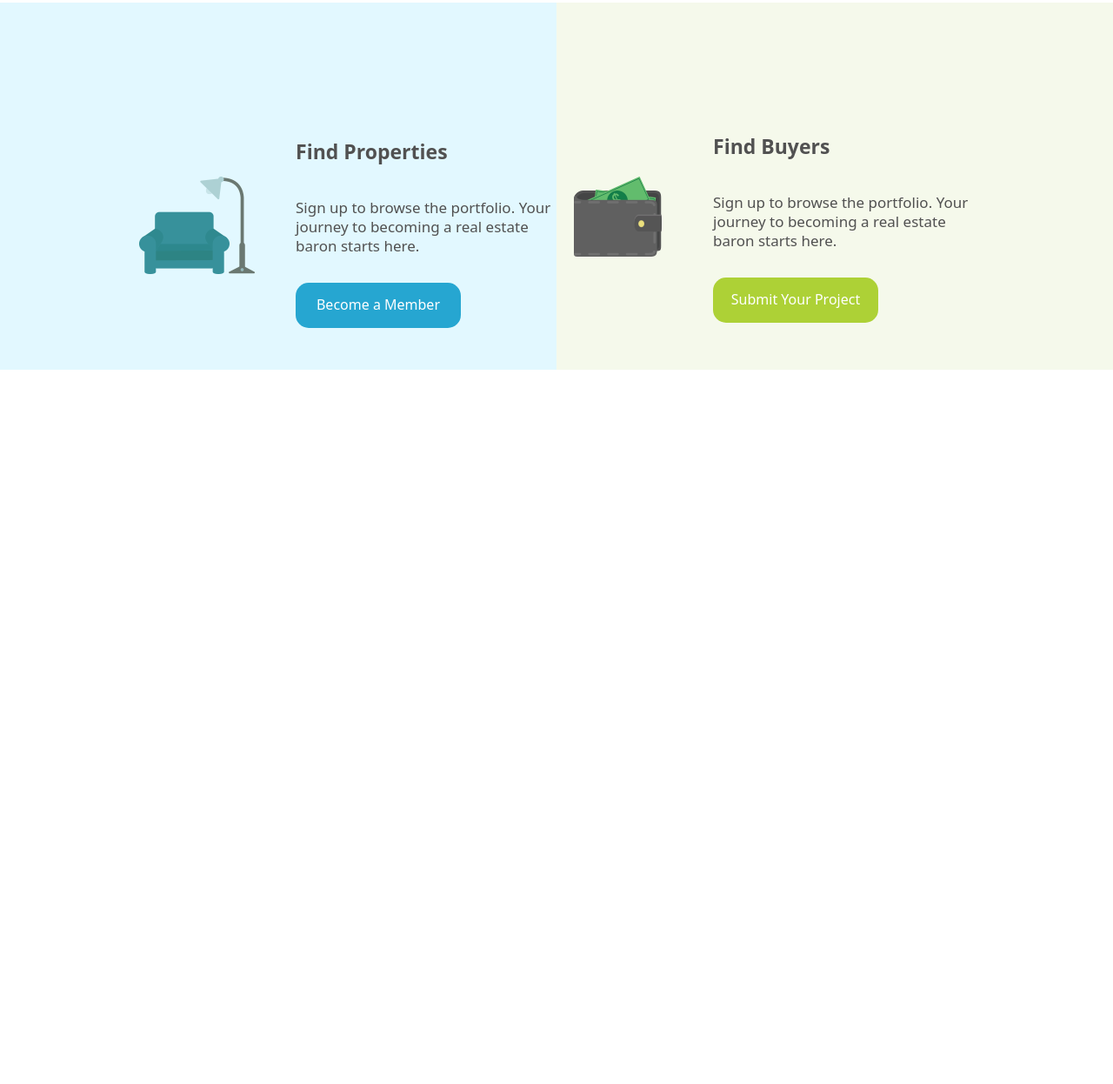
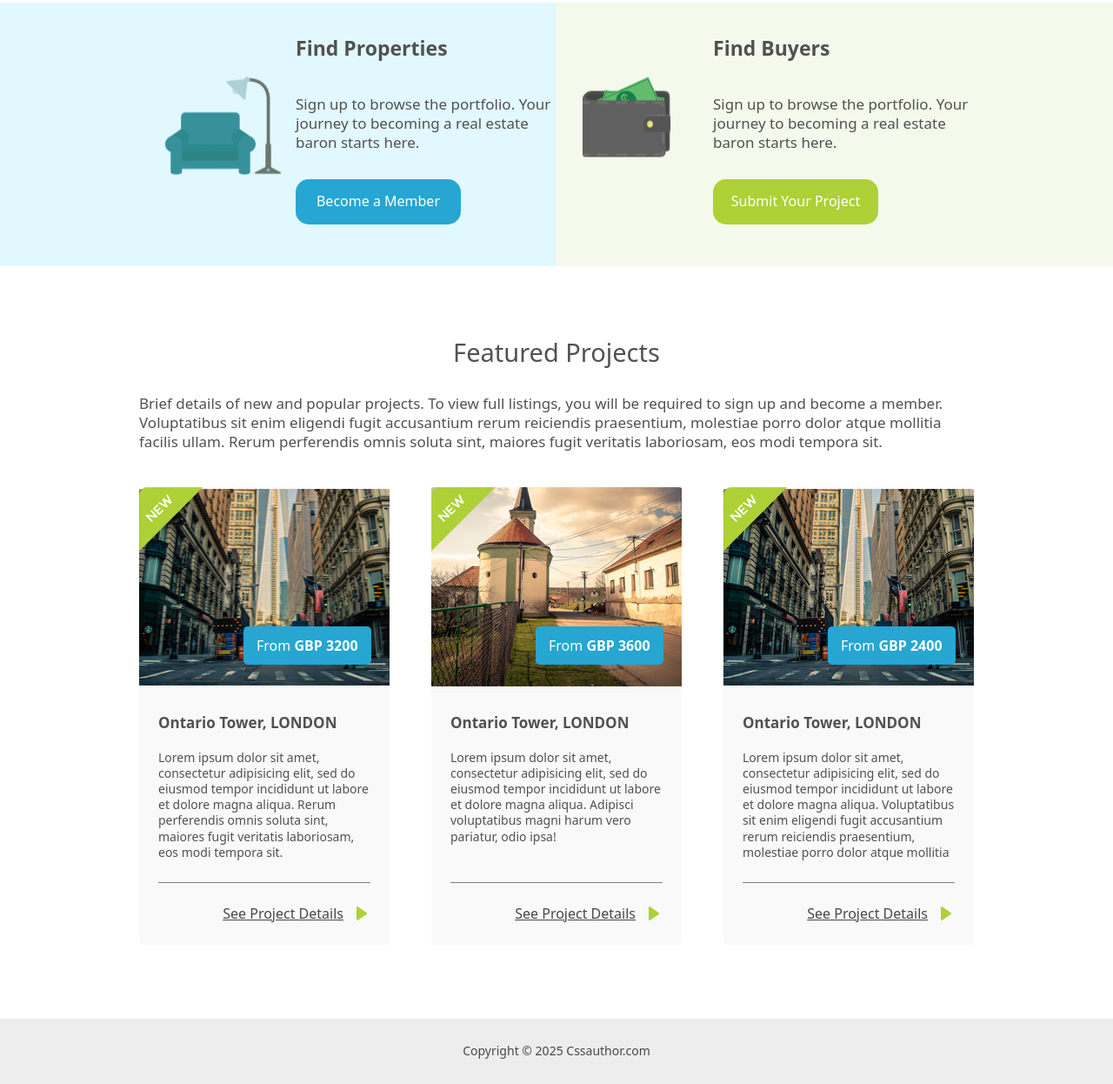
Before and after one commit to AzamatZhamankulov/project_iCrowdMe, a plain HTML site: page index.html in a window 1280 px wide. Shown: the part 1206-2452 px from the top of the page at 87% size. Before the commit the page ends 1631 px from the top, so only its background shows below. Drawn offline with Linux system fonts and the light colour scheme.

Commit message:
layout done and bugs are fixed

```diff
--- a/css/style.css
+++ b/css/style.css
@@ -1,4 +1,6 @@
-*, *::before, *::after {
+*,
+*::before,
+*::after {
   box-sizing: border-box;
 }
 
@@ -120,6 +122,7 @@ main {
 
 .blocks_wrapper {
   background: linear-gradient(to right, #e2f8ff 0%, #e2f8ff 50%, #f5f9eb 50%, #f5f9eb 100%);
+  margin-bottom: 80px;
 }
 
 .blocks {
@@ -130,6 +133,7 @@ main {
 .block {
   flex-basis: 50%;
   padding-left: 180px;
+  position: relative;
 }
 
 .block_title {
@@ -165,31 +169,34 @@ main {
   background-color: #add136;
 }
 
+.properties::before,
+.buyers::before {
+  content: "";
+  display: block;
+  width: 134px;
+  height: 113px;
+  background-size: contain;
+  position: absolute;
+  /* changed from relative */
+  left: 30px;
+  /* adjust as needed */
+  top: 47%;
+  /* vertically center */
+  transform: translateY(-50%);
+}
+
 .properties::before {
-  content: "";
-  display: inline-block;
-  min-width: 134px;
-  height: 113px;
-  background: url('/images/img_sofa_lamp.png') 0 0 no-repeat;
-  position: relative;
-  left: -180px;
-  top: 200px;
+  background: url('/images/img_sofa_lamp.png') no-repeat;
 }
 
 .buyers::before {
-  content: "";
-  display: block;
-  min-width: 134px;
-  height: 113px;
-  background: url('/images/img_wallet.png') 0 0 no-repeat;
-  position: relative;
-  left: -160px;
-  top: 200px;
+  background: url('/images/img_wallet.png') no-repeat;
 }
 
 /* It is practice code and nothing related to the project it should be commented all time */
 
 /* .pricing_block {
+
   background: #e7e7e7;
   padding: 54px 0 42px;
   margin-bottom: 10px;
@@ -265,3 +272,131 @@ main {
   align-self: center;
   margin-top: auto;
 } */
+
+.section_projects {
+  margin-bottom: 85px;
+}
+
+.section_title {
+  font-size: 29px;
+  font-weight: normal;
+  margin: 0 auto 30px;
+  padding: 0;
+  text-align: center;
+}
+
+.section_descr {
+  font-size: 17px;
+  margin: 0 0 40px;
+  padding: 0;
+}
+
+.projects_blocks {
+  display: flex;
+  justify-content: space-between;
+}
+
+.project_block {
+  position: relative;
+  width: 30%;
+  border-radius: 5px;
+  background-color: #f9f9f9;
+  display: flex;
+  flex-direction: column;
+  justify-content: space-between;
+}
+
+.project_block::before {
+  content: "";
+  position: absolute;
+  top: 0;
+  left: 0;
+  width: 74px;
+  height: 74px;
+  background: url('/images/sticker_NEW.png') 0 0 no-repeat;
+  background-size: contain;
+  z-index: 2;
+}
+
+.block_img-1 {
+  background: url('/images/city-1.png') 50% 50% no-repeat;
+  height: 230px;
+}
+
+.block_img-2 {
+  background: url('/images/city-2.png') 50% 50% no-repeat;
+  height: 230px;
+}
+
+.block_img-3 {
+  background: url('/images/city-3.png') 50% 50% no-repeat;
+  height: 230px;
+}
+
+.price_btn {
+  display: inline-block;
+  background: #26a6d1;
+  color: #fff;
+  font-size: 16px;
+  padding: 12px 15px;
+  border-radius: 5px;
+  text-decoration: none;
+  margin: 160px 0 0 120px;
+}
+
+.price_btn span {
+  font-weight: bold;
+}
+
+.project_title {
+  font-size: 17px;
+  font-weight: bold;
+  margin: 30px 22px 0;
+  padding: 0;
+}
+
+.project_descr {
+  font-size: 14px;
+  font-weight: normal;
+  margin: 20px 22px 25px;
+}
+
+.project_link {
+  text-align: right;
+  margin: auto 22px 25px;
+  font-size: 16px;
+  font-weight: normal;
+  color: #484848;
+  text-transform: capitalize;
+  padding: 25px 0 0;
+  border-top: 1px solid grey;
+}
+
+.project_link::after {
+  content: "";
+  display: inline-block;
+  width: 16px;
+  height: 16px;
+  background: url('/images/icon_right-arrow.png') 0 0 no-repeat;
+  margin: 0 0 -2px 15px;
+}
+
+footer {
+  padding: 28.4px 0;
+  background-color: #ededed;
+  color: #484848;
+}
+
+.footer_info {
+  font-size: 14px;
+  text-align: center;
+  font-weight: normal;
+  margin: 0;
+  padding: 0;
+}
+
+.footer_info a {
+  text-decoration: none;
+  color: #484848;
+
+}
--- a/index.html
+++ b/index.html
@@ -85,7 +85,63 @@
         </div>
       </div>
     </div>
-    <section class="projects"></section>
+    <section class="section_projects">
+      <div class="container">
+        <h5 class="section_title">Featured Projects</h5>
+        <p class="section_descr">
+          Brief details of new and popular projects. To view full listings, you
+          will be required to sign up and become a member. Voluptatibus sit enim
+          eligendi fugit accusantium rerum reiciendis praesentium, molestiae
+          porro dolor atque mollitia facilis ullam. Rerum perferendis omnis
+          soluta sint, maiores fugit veritatis laboriosam, eos modi tempora sit.
+        </p>
+        <div class="projects_blocks">
+          <div class="project_block">
+            <div class="block_img-1">
+              <a href="#" class="price_btn">From<span> GBP 3200</span></a>
+            </div>
+            <h6 class="project_title">Ontario Tower, LONDON</h6>
+            <p class="project_descr">
+              Lorem ipsum dolor sit amet, consectetur adipisicing elit, sed do
+              eiusmod tempor incididunt ut labore et dolore magna aliqua. Rerum
+              perferendis omnis soluta sint, maiores fugit veritatis laboriosam,
+              eos modi tempora sit.
+            </p>
+            <a href="#" class="project_link">see project details</a>
+          </div>
+          <div class="project_block">
+            <div class="block_img-2">
+              <a href="#" class="price_btn">From<span> GBP 3600</span></a>
+            </div>
+            <h6 class="project_title">Ontario Tower, LONDON</h6>
+            <p class="project_descr">
+              Lorem ipsum dolor sit amet, consectetur adipisicing elit, sed do
+              eiusmod tempor incididunt ut labore et dolore magna aliqua.
+              Adipisci voluptatibus magni harum vero pariatur, odio ipsa!
+            </p>
+            <a href="#" class="project_link">see project details</a>
+          </div>
+          <div class="project_block">
+            <div class="block_img-3">
+              <a href="#" class="price_btn">From<span> GBP 2400</span></a>
+            </div>
+            <h6 class="project_title">Ontario Tower, LONDON</h6>
+            <p class="project_descr">
+              Lorem ipsum dolor sit amet, consectetur adipisicing elit, sed do
+              eiusmod tempor incididunt ut labore et dolore magna aliqua.
+              Voluptatibus sit enim eligendi fugit accusantium rerum reiciendis
+              praesentium, molestiae porro dolor atque mollitia
+            </p>
+            <a href="#" class="project_link">see project details</a>
+          </div>
+        </div>
+      </div>
+    </section>
+    <footer>
+      <p class="footer_info">
+        Copyright © 2025 <span><a href="#">Cssauthor.com</a></span>
+      </p>
+    </footer>
     <!-- Here starts practice block -->
     <!-- <section class="pricing_block">
       <div class="container">
```
